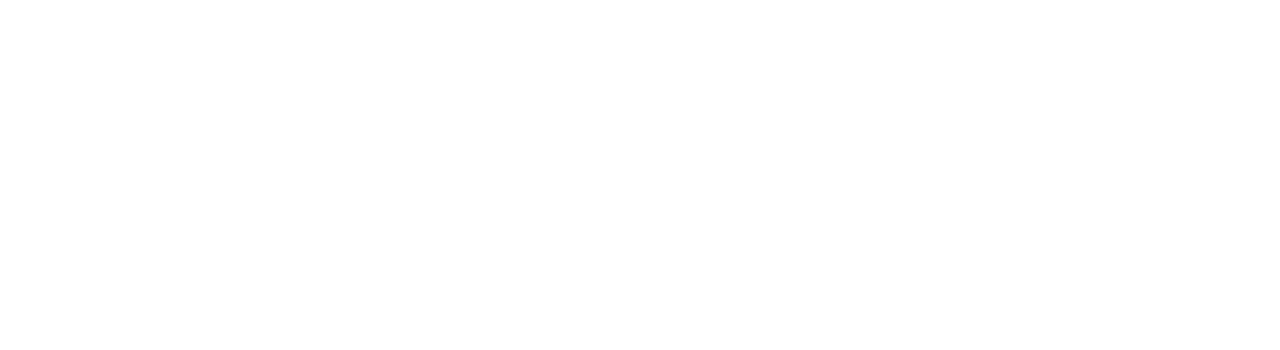
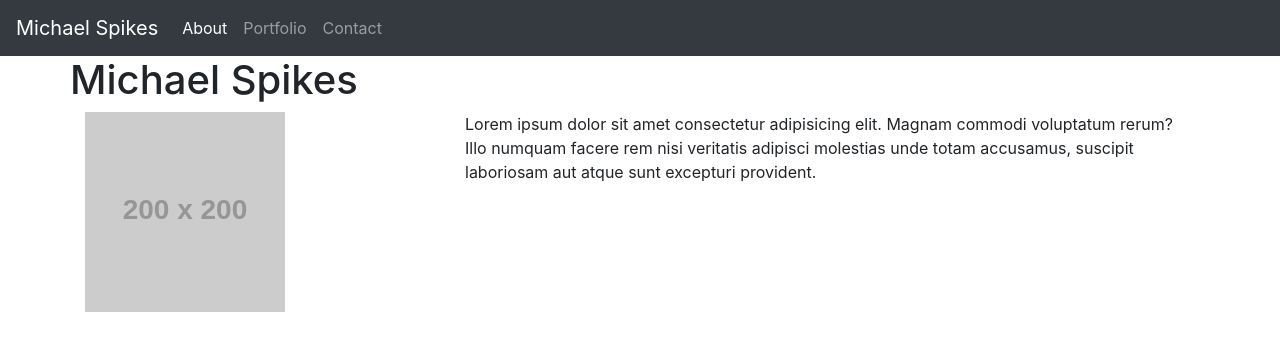
Before and after one commit to michaelspikes85/Week-2-Homework, a plain HTML site: page index.html in a window 1280 px wide. Drawn offline with nearby package versions, Linux system fonts and the light colour scheme; placeholder pictures from the web are drawn by us.

Commit message:
setup navbar and rough layout on index.html

```diff
--- a/index.html
+++ b/index.html
@@ -9,7 +9,60 @@
       integrity="sha384-Vkoo8x4CGsO3+Hhxv8T/Q5PaXtkKtu6ug5TOeNV6gBiFeWPGFN9MuhOf23Q9Ifjh"
       crossorigin="anonymous"
     />
-    <title>Document</title>
+    <title>Michael Spikes Bio</title>
   </head>
-  <body></body>
+  <body>
+    <nav class="navbar navbar-expand-lg navbar-dark bg-dark" class="penbar">
+      <a class="navbar-brand" href="#">Michael Spikes</a>
+      <button
+        class="navbar-toggler"
+        type="button"
+        data-toggle="collapse"
+        data-target="#navbarNav"
+        aria-controls="navbarNav"
+        aria-expanded="false"
+        aria-label="Toggle navigation"
+      >
+        <span class="navbar-toggler-icon"></span>
+      </button>
+      <div class="collapse navbar-collapse" id="navbarNav">
+        <ul class="navbar-nav">
+          <li class="nav-item active">
+            <a class="nav-link" href="index.html">About</a>
+          </li>
+          <li class="nav-item">
+            <a class="nav-link" href="portfolio.html">Portfolio</a>
+          </li>
+          <li class="nav-item">
+            <a class="nav-link" href="contact.html">Contact</a>
+          </li>
+        </ul>
+      </div>
+    </nav>
+
+    <section class="container">
+      <div class="row">
+        <div class="col-xs-1">
+          <h1>Michael Spikes</h1>
+        </div>
+      </div>
+      <div class="row">
+        <div class="col-xs-1 col-sm-2 col-md-4">
+          <img
+            src="http://placehold.it/200x200"
+            alt="Photo of Michael Spikes"
+            img-thumbnail
+          />
+        </div>
+        <div class="col-xs-1 col-md-2 col-md-8">
+          <p>
+            Lorem ipsum dolor sit amet consectetur adipisicing elit. Magnam
+            commodi voluptatum rerum? Illo numquam facere rem nisi veritatis
+            adipisci molestias unde totam accusamus, suscipit laboriosam aut
+            atque sunt excepturi provident.
+          </p>
+        </div>
+      </div>
+    </section>
+  </body>
 </html>
```
